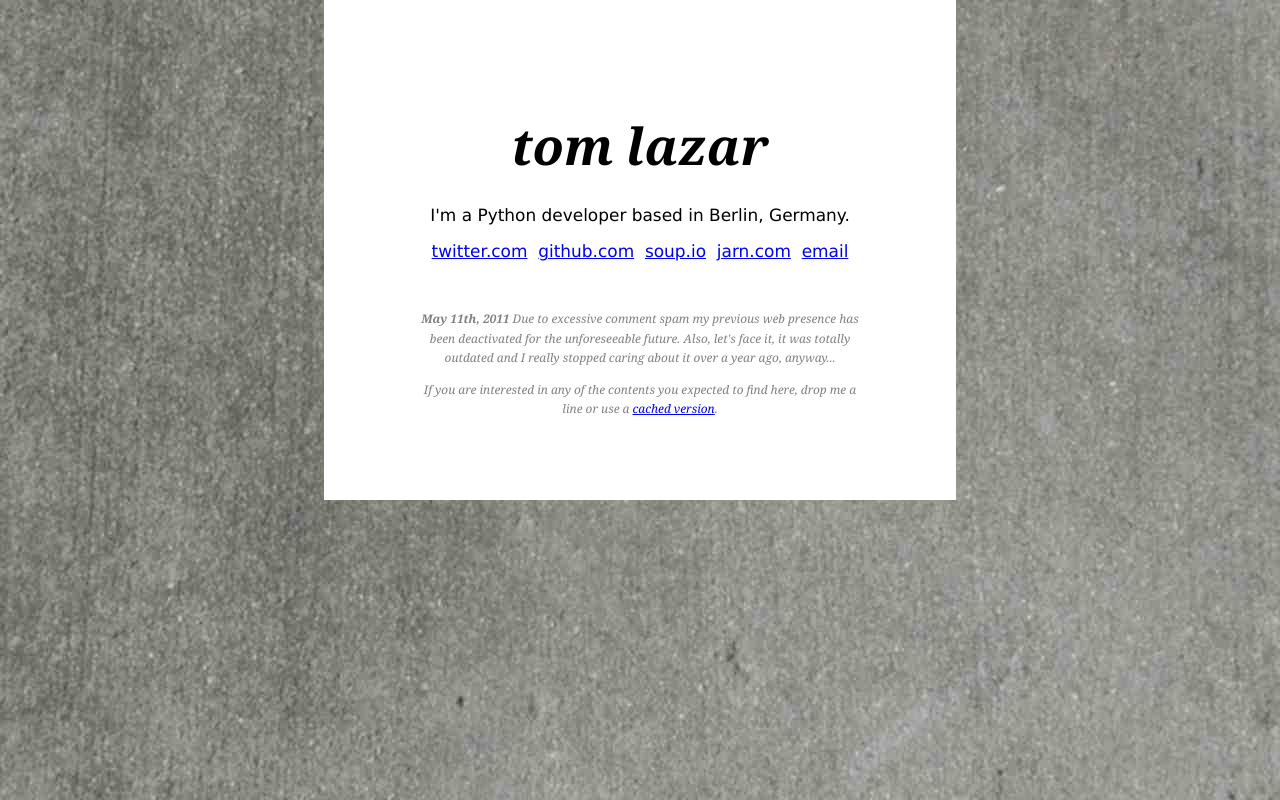
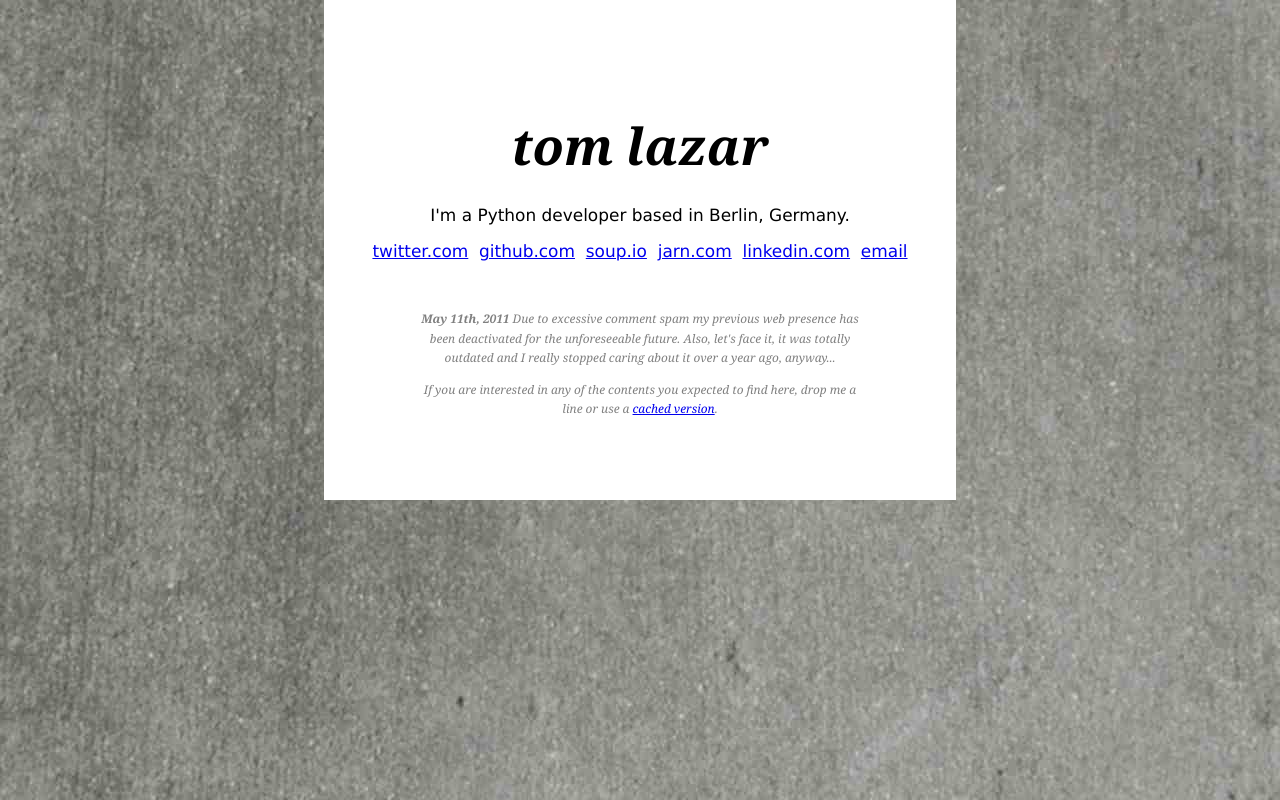
Before and after one commit to tomster/tomster.org, a plain HTML site: page maintenance.html in a window 1280 px wide. Drawn offline with Linux system fonts and the light colour scheme.

Commit message:
linkedin

```diff
--- a/maintenance.html
+++ b/maintenance.html
@@ -23,6 +23,7 @@
         <a href="http://github.com/tomster">github.com</a>&nbsp;
         <a href="http://soup.tomster.org/">soup.io</a>&nbsp;
         <a href="http://www.jarn.com/people/tomster">jarn.com</a>&nbsp;
+        <a href="http://de.linkedin.com/in/tomlazar">linkedin.com</a>&nbsp;
         <a class="email" href="mailto:tom@tomster.org">email</a>
       </p>
 
```
